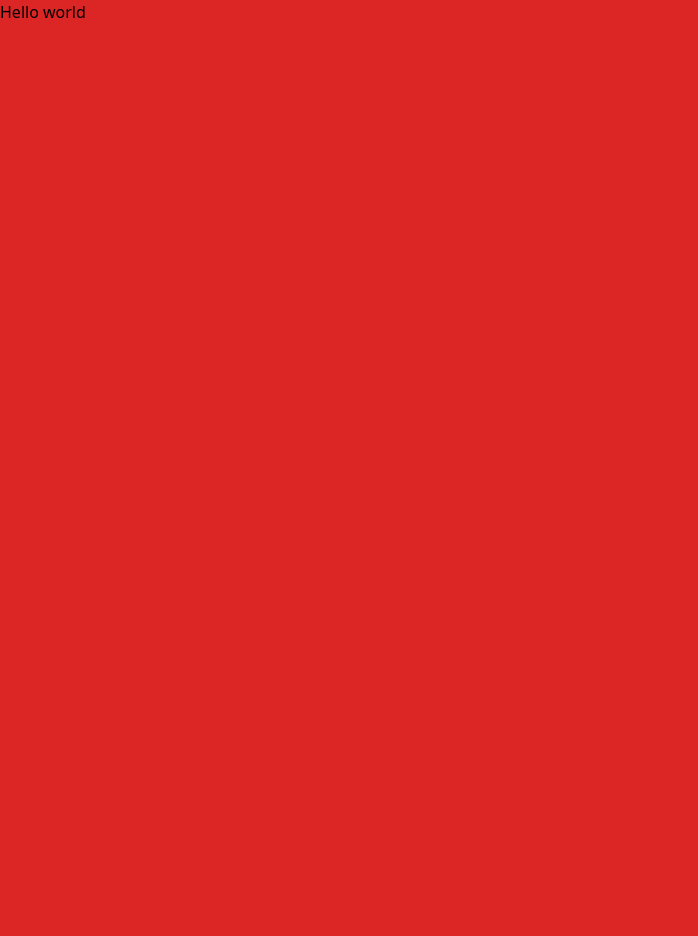
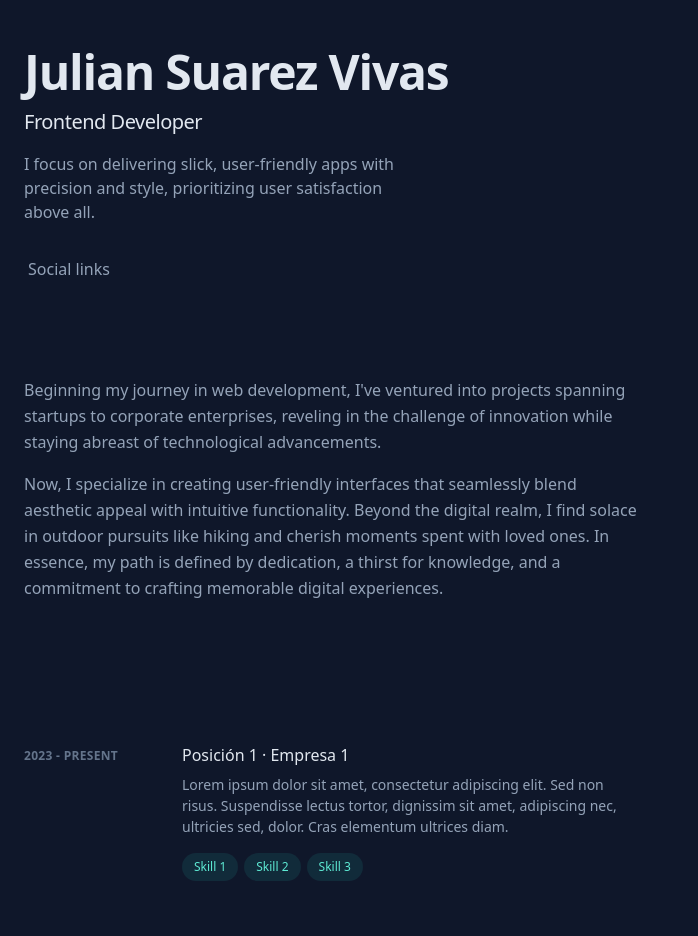
Before and after one commit to Juliansv/Juliansv, a Next.js app: page / in a window 1280 px wide. Shown: the top 936 px of the page, without its empty margins (0-698 px from the left). Before the commit the page ends 800 px from the top, so only its background shows below. Built offline with nearby package versions, Linux system fonts and the light colour scheme.

Commit message:
finish main skeleton of page

```diff
--- a/app/layout.tsx
+++ b/app/layout.tsx
@@ -1,4 +1,5 @@
 import type { Metadata } from "next";
+import { Montserrat } from 'next/font/google'
 import "./globals.css";
 
 
@@ -7,14 +8,18 @@ export const metadata: Metadata = {
   description: "Portfolio version 2",
 };
 
+const montserrat = Montserrat({
+  subsets: ['latin'],
+})
+
 export default function RootLayout({
   children,
 }: Readonly<{
   children: React.ReactNode;
 }>) {
   return (
-    <html lang="en">
-      <body className="bg-red-600 h-7">{children}</body>
+    <html lang="en" className={`scroll-smooth` + montserrat.className}>
+      <body className="bg-slate-900 leading-relaxed selection:bg-rose-300 antialiased text-slate-400 selection:text-rose-900">{children}</body>
     </html>
   );
 }
--- a/app/page.tsx
+++ b/app/page.tsx
@@ -1,5 +1,167 @@
-export default function Home() {
+import { promises as fs } from "fs";
+import Link from "next/link";
+import Image from "next/image";
+
+interface Job {
+  period: string;
+  position: string;
+  company: string;
+  description: string;
+  skills: string[];
+}
+
+interface Project {
+  title: string;
+  description: string;
+  image: string;
+  stack?: string[];
+  url: string;
+}
+
+export default async function Page() {
+  const file = await fs.readFile(process.cwd() + "/app/data.json", "utf8");
+  const data = JSON.parse(file);
+
+  const experience: Job[] = data.experience;
+  const projects: Project[] = data.projects;
+
   return (
-    <main>Hello world</main>
+    <div className="mx-auto min-h-screen max-w-screen-xl px-6 py-12">
+      <header>
+        <div>
+          <h1 className="text-4xl font-bold tracking-tight text-slate-200 sm:text-5xl">
+            Julian Suarez Vivas
+          </h1>
+          <h2 className="mt-3 text-lg font-medium tracking-tight text-slate-200 sm:text-xl">
+            Frontend Developer
+          </h2>
+          <p className="mt-4 max-w-sm leading-normal">
+            I focus on delivering slick, user-friendly apps with precision and
+            style, prioritizing user satisfaction above all.
+          </p>
+          {/* Here it will go the nav links  */}
+        </div>
+        <ul className="ml-1 mt-8 flex items-center">Social links</ul>
+      </header>
+      <main className="pt-24 lg:w-1/2 lg:py-24">
+        <section
+          id="about"
+          className="mb-16 scroll-mt-16 md:mb-24 lg:mb-36 lg:scroll-mt-24"
+          aria-label="About me"
+        >
+          <div className="sticky top-0 z-20 -mx-6 mb-4 w-screen bg-slate-900/75 px-6 py-5 backdrop-blur md:-mx-12 md:px-12 lg:sr-only lg:relative lg:top-auto lg:mx-auto lg:w-full lg:px-0 lg:py-0 lg:opacity-0">
+            <h2 className="text-sm font-bold uppercase tracking-widest text-slate-200 lg:sr-only">
+              About
+            </h2>
+          </div>
+          <div>
+            <p className="mb-4">
+              Beginning my journey in web development, I&apos;ve ventured into
+              projects spanning startups to corporate enterprises, reveling in
+              the challenge of innovation while staying abreast of technological
+              advancements.
+            </p>
+            <p>
+              {" "}
+              Now, I specialize in creating user-friendly interfaces that
+              seamlessly blend aesthetic appeal with intuitive functionality.
+              Beyond the digital realm, I find solace in outdoor pursuits like
+              hiking and cherish moments spent with loved ones. In essence, my
+              path is defined by dedication, a thirst for knowledge, and a
+              commitment to crafting memorable digital experiences.
+            </p>
+          </div>
+        </section>
+        <section
+          id="experience"
+          className="mb-16 scroll-mt-16 md:mb-24 lg:mb-36 lg:scroll-mt-24"
+          aria-label="Work experience"
+        >
+          <div className="sticky top-0 z-20 -mx-6 mb-4 w-screen bg-slate-900/75 px-6 py-5 backdrop-blur md:-mx-12 md:px-12 lg:sr-only lg:relative lg:top-auto lg:mx-auto lg:w-full lg:px-0 lg:py-0 lg:opacity-0">
+            <h2 className="text-sm font-bold uppercase tracking-widest text-slate-200 lg:sr-only">
+              Experience
+            </h2>
+          </div>
+          <div>
+            <ol className="group">
+              {experience.map((job) => (
+                <li key={job.position} className="mb-12">
+                  <div className="group relative grid pb-1 transition-all sm:grid-cols-8 sm:gap-8 md:gap-4 lg:hover:!opacity-100 lg:group-hover/list:opacity-50">
+                    <div className="absolute -inset-x-4 -inset-y-4 z-0 hidden rounded-md transition motion-reduce:transition-none lg:-inset-x-6 lg:block lg:group-hover:bg-slate-800/50 lg:group-hover:shadow-[inset_0_1px_0_0_rgba(148,163,184,0.1)] lg:group-hover:drop-shadow-lg"></div>
+                    <header className="z-10 mb-2 mt-1 text-xs font-semibold uppercase tracking-wide text-slate-500 sm:col-span-2">
+                      {job.period}
+                    </header>
+                    <div className="z-10 sm:col-span-6">
+                      <h3 className="font-medium leading-snug text-slate-200">
+                        {job.position + ` · ` + job.company}
+                      </h3>
+                      <p className="mt-2 text-sm leading-normal">
+                        {job.description}
+                      </p>
+                      <ul className="mt-2 flex flex-wrap">
+                        {job.skills.map((skill) => (
+                          <li key={skill} className="mr-1.5 mt-2">
+                            <div className="flex items-center rounded-full bg-teal-400/10 px-3 py-1 text-xs font-medium leading-5 text-teal-300 ">
+                              {skill}
+                            </div>
+                          </li>
+                        ))}
+                      </ul>
+                    </div>
+                  </div>
+                </li>
+              ))}
+            </ol>
+            <div className="mt-12">View Full Resume</div>
+          </div>
+        </section>
+        <section
+          id="projects"
+          className="mb-16 scroll-mt-16 md:mb-24 lg:mb-36 lg:scroll-mt-24"
+          aria-label="Selected projects"
+        >
+          <div className="sticky top-0 z-20 -mx-6 mb-4 w-screen bg-slate-900/75 px-6 py-5 backdrop-blur md:-mx-12 md:px-12 lg:sr-only lg:relative lg:top-auto lg:mx-auto lg:w-full lg:px-0 lg:py-0 lg:opacity-0">
+            <h2 className="text-sm font-bold uppercase tracking-widest text-slate-200 lg:sr-only">
+              Projects
+            </h2>
+          </div>
+          <div>
+            <ul>
+              {projects.map((project) => (
+                <li key={project.title} className="mb-12">
+                  <div className="group relative grid gap-4 pb-1 transition-all sm:grid-cols-8 sm:gap-8 md:gap-4 lg:hover:!opacity-100 lg:group-hover/list:opacity-50">
+                    <div className="absolute -inset-x-4 -inset-y-4 z-0 hidden rounded-md transition motion-reduce:transition-none lg:-inset-x-6 lg:block lg:group-hover:bg-slate-800/50 lg:group-hover:shadow-[inset_0_1px_0_0_rgba(148,163,184,0.1)] lg:group-hover:drop-shadow-lg"></div>
+                    <div className="z-10 sm:order-2 sm:col-span-6">
+                      <h3>
+                        <Link href={project.url} className="inline-flex items-baseline font-medium leading-tight text-slate-200 hover:text-teal-300 focus-visible:text-teal-300  group/link text-base">
+                          <span className="absolute -inset-x-4 -inset-y-2.5 hidden rounded md:-inset-x-6 md:-inset-y-4 lg:block"></span>
+                          <span>{project.title}</span>
+                        </Link>
+                      </h3>
+                      <p className="mt-2 text-sm leading-normal">{project.description}</p>
+                    </div>
+                    {/* image */}
+                    <Image
+                      src={project.image}
+                      alt={project.title}
+                      width={150}
+                      height={150}
+                      className="rounded border-2 border-slate-200/10 transition group-hover:border-slate-200/30 sm:order-1 sm:col-span-2 sm:translate-y-1"
+                    />
+                  </div>
+                </li>
+              ))}
+            </ul>
+            <div>View Full Project Archive</div>
+          </div>
+        </section>
+        <footer className="max-w-md pb-16 text-sm text-slate-500 sm:pb-0">
+          <p>
+            Coded in Visual Studio Code by yours truly. Built with Next.js and
+            Tailwind CSS, deployed with Vercel. Font of choice: Montserrat.
+          </p>
+        </footer>
+      </main>
+    </div>
   );
 }
```
